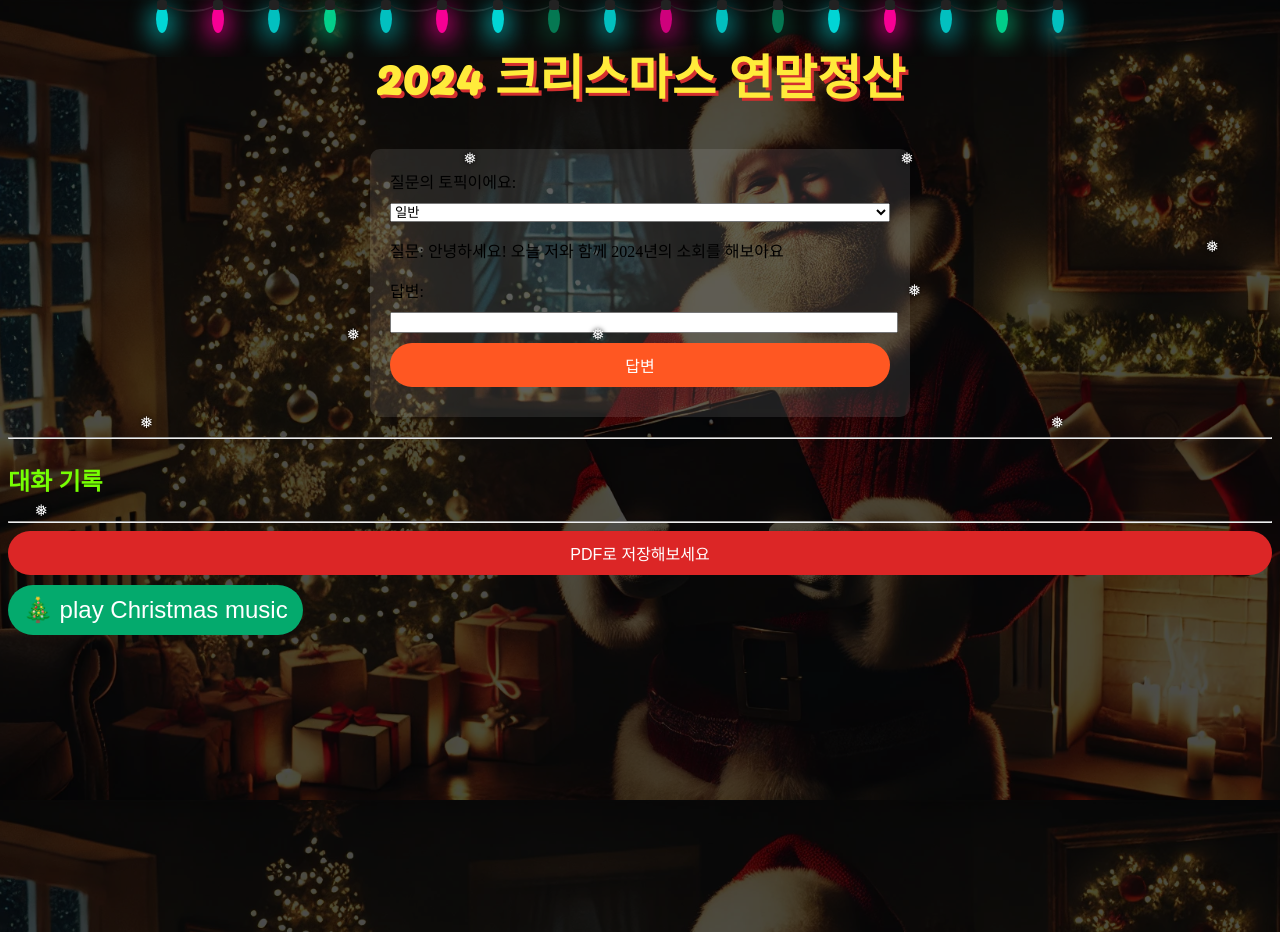
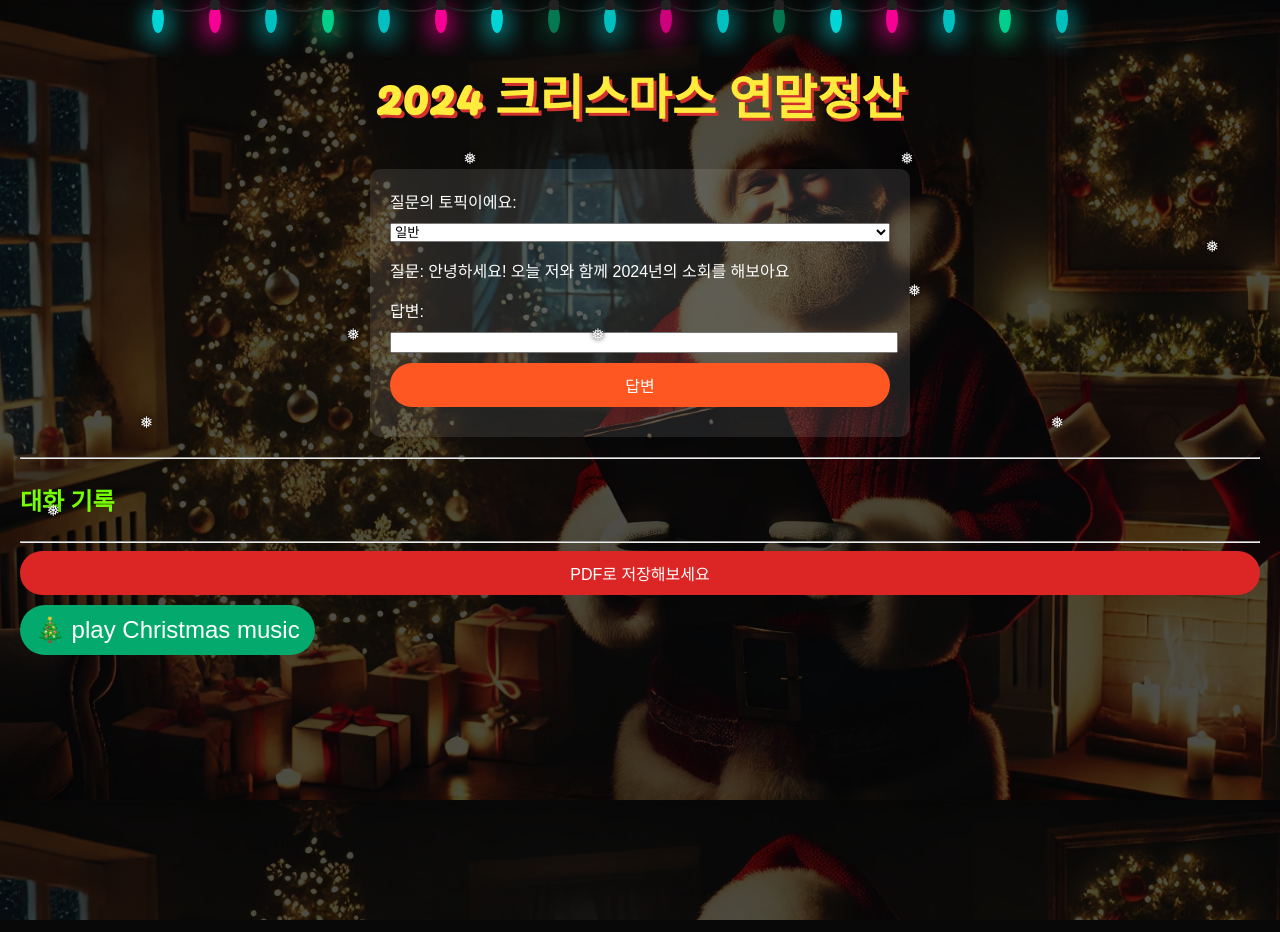
Before and after one commit to ellen-creator/2024chatbot, a Flask app: page / in a window 1280 px wide. Run offline with Flask 2, Linux system fonts and the light colour scheme; some libraries are stand-ins or nearby versions.

Commit message:
Update styles.css

```diff
--- a/static/css/styles.css
+++ b/static/css/styles.css
@@ -4,6 +4,10 @@ body {
     background-position: center;
     background-repeat: no-repeat;
     background-attachment: fixed;
+    font-family: 'Arial', sans-serif;
+    color: #ffffff;
+    margin: 0;
+    padding: 20px;
     min-height: 100vh;
     padding-bottom: 100px;
 }
```
